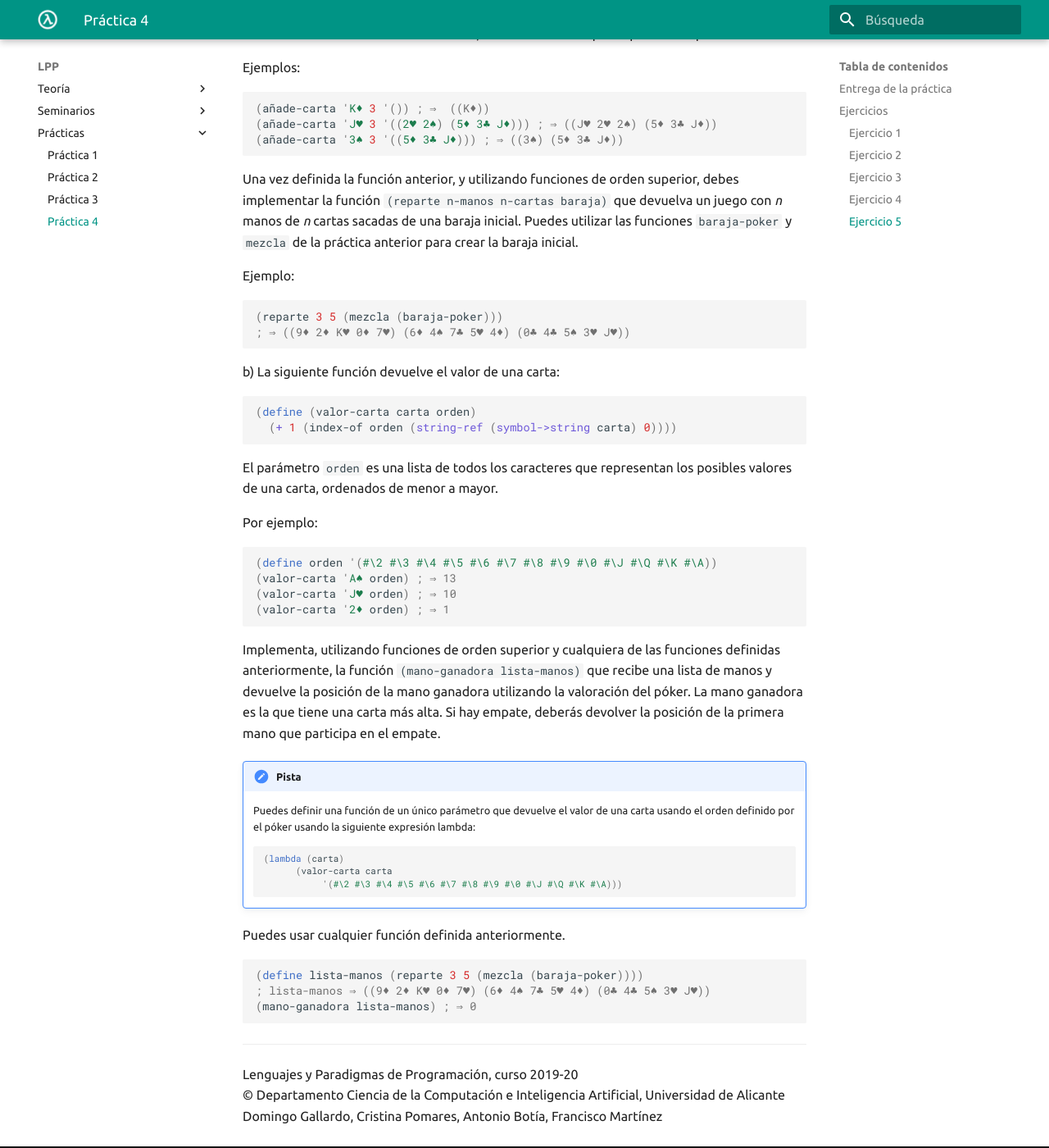
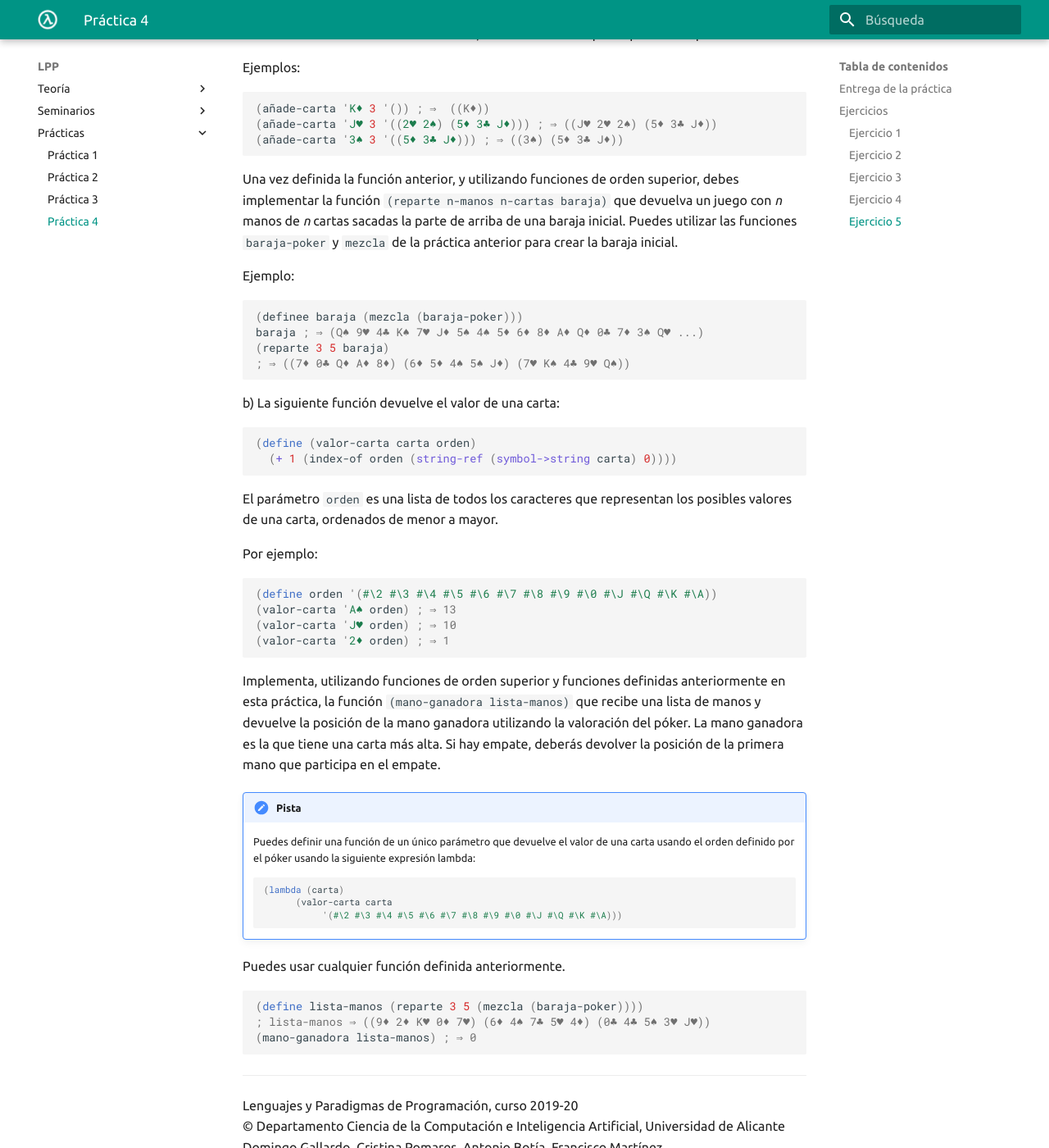
Before and after one commit to domingogallardo/apuntes-lpp, an MkDocs documentation site: the page built from docs/practicas/practica04/practica04.md, in a window 1280 px wide and 1400 px high, scrolled down 4154 px. Shown: the whole window at 82% size. Built offline with MkDocs 1.6.1 and Material for MkDocs 9.7.7, drawn with Linux system fonts in a browser that asks for light colours.

Commit message:
Correcciones

````diff
--- a/docs/practicas/practica04/practica04.md
+++ b/docs/practicas/practica04/practica04.md
@@ -226,17 +226,20 @@ Ejemplos:
 (añade-carta '3♠ 3 '((5♦ 3♣ J♦))) ; ⇒ ((3♠) (5♦ 3♣ J♦))
 ```
 
-Una vez definida la función anterior, y utilizando funciones de
-orden superior, debes implementar la función `(reparte n-manos n-cartas
-baraja)` que devuelva un juego con _n_ manos de _n_ cartas sacadas de
-una baraja inicial. Puedes utilizar las funciones `baraja-poker` y
-`mezcla` de la práctica anterior para crear la baraja inicial.
+Una vez definida la función anterior, y utilizando funciones de orden
+superior, debes implementar la función `(reparte n-manos n-cartas
+baraja)` que devuelva un juego con _n_ manos de _n_ cartas sacadas la
+parte de arriba de una baraja inicial. Puedes utilizar las funciones
+`baraja-poker` y `mezcla` de la práctica anterior para crear la baraja
+inicial.
 
 Ejemplo:
 
 ```racket
-(reparte 3 5 (mezcla (baraja-poker)))
-; ⇒ ((9♦ 2♦ K♥ 0♦ 7♥) (6♦ 4♠ 7♣ 5♥ 4♦) (0♣ 4♣ 5♠ 3♥ J♥))
+(definee baraja (mezcla (baraja-poker)))
+baraja ; ⇒ (Q♠ 9♥ 4♣ K♠ 7♥ J♦ 5♠ 4♠ 5♦ 6♦ 8♦ A♦ Q♦ 0♣ 7♦ 3♠ Q♥ ...)
+(reparte 3 5 baraja)
+; ⇒ ((7♦ 0♣ Q♦ A♦ 8♦) (6♦ 5♦ 4♠ 5♠ J♦) (7♥ K♠ 4♣ 9♥ Q♠))
 ```
 
 b) La siguiente función devuelve el valor de una carta:
@@ -259,8 +262,8 @@ Por ejemplo:
 (valor-carta '2♦ orden) ; ⇒ 1
 ```
 
-Implementa, utilizando funciones de orden superior y cualquiera de las
-funciones definidas anteriormente, la función `(mano-ganadora
+Implementa, utilizando funciones de orden superior y funciones
+definidas anteriormente en esta práctica, la función `(mano-ganadora
 lista-manos)` que recibe una lista de manos y devuelve la posición de
 la mano ganadora utilizando la valoración del póker. La mano ganadora
 es la que tiene una carta más alta. Si hay empate, deberás devolver la
````
